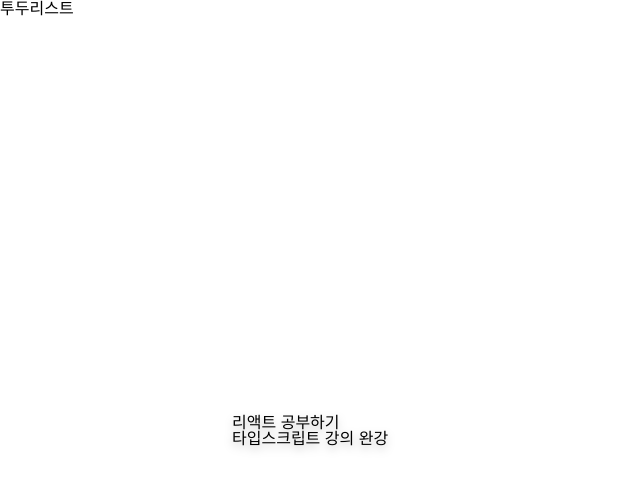
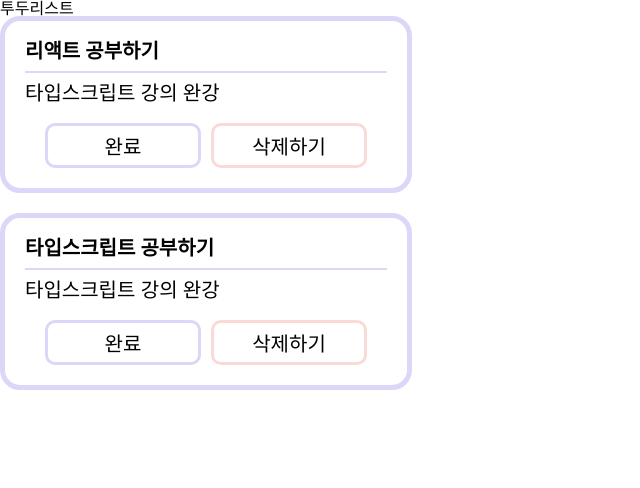
Before and after one commit to seoyeon-1206/Sparta_TypeScript_TodoApp, a React (Create React App) app: page / in a window 1280 px wide. Shown: the top 488 px of the page, without its empty margins (0-640 px from the left). Built offline with nearby package versions, Linux system fonts and the light colour scheme.

Commit message:
[style] Todos css 적용

```diff
--- a/src/App.tsx
+++ b/src/App.tsx
@@ -12,6 +12,12 @@ function App() {
       description: "타입스크립트 강의 완강",
       isDone: false,
     },
+    {
+      id: 2,
+      title: "타입스크립트 공부하기",
+      description: "타입스크립트 강의 완강",
+      isDone: false,
+    },
   ]);
   return (
     <>
--- a/src/components/Todos.tsx
+++ b/src/components/Todos.tsx
@@ -1,19 +1,24 @@
 import styled from "styled-components";
 import Todo from "../models/todo";
+import colors from "../styles/theme";
 
 const Todos: React.FC<{
   todos: Todo[];
 }> = (props) => {
   return (
     <>
-      <TodoListWrapper>
-        {props.todos.map((todo) => (
-          <div key={todo.id}>
-            <h3>{todo.title}</h3>
-            <p>{todo.description}</p>
-          </div>
-        ))}
-      </TodoListWrapper>
+      {props.todos.map((todo) => (
+        <TodoListWrapper>
+          <TodoDetail key={todo.id}>
+            <TodoTitle>{todo.title}</TodoTitle>
+            <TodoDescription>{todo.description}</TodoDescription>
+          </TodoDetail>
+          <ButtonWrapper>
+            <Button>완료</Button>
+            <Button borderColor={colors.mainPink}>삭제하기</Button>
+          </ButtonWrapper>
+        </TodoListWrapper>
+      ))}
     </>
   );
 };
@@ -21,13 +26,58 @@ const Todos: React.FC<{
 export default Todos;
 
 const TodoListWrapper = styled.div`
-  /* Group 100 */
-
-  position: absolute;
-  width: 411px;
-  height: 191px;
+  display: flex;
+  flex-direction: column;
+  justify-content: space-between;
+  padding: 20px;
+  width: 412px;
   left: 232px;
   top: 414px;
+  border-radius: 20px;
+  border: 5px solid ${colors.mainColor};
 
-  filter: drop-shadow(0px 4px 4px rgba(0, 0, 0, 0.25));
+  margin-bottom: 20px;
+  //filter: drop-shadow(0px 4px 4px rgba(0, 0, 0, 0.25));
 `;
+
+const TodoDetail = styled.div`
+  display: flex;
+  flex-direction: column;
+  & > * + * {
+    border-top: 2px solid ${colors.mainColor};
+    padding-top: 10px; /* 밑줄 위 여백 추가 */
+  }
+`;
+const TodoTitle = styled.h1`
+  display: flex;
+  font-weight: 600;
+  font-size: 20px;
+  margin-bottom: 10px;
+`;
+const TodoDescription = styled.p`
+  display: flex;
+  font-weight: 500;
+  font-size: 20px;
+  margin-bottom: 20px;
+`;
+
+const ButtonWrapper = styled.div`
+  display: flex;
+  padding: 0px 20px;
+  flex-direction: row;
+  justify-content: space-between;
+`;
+const Button = styled.button<{ borderColor?: string }>`
+  display: flex;
+  justify-content: center;
+  padding: 5px 0px;
+  width: 156px;
+  border-radius: 10px;
+  border: 3px solid ${(props) => props.borderColor || colors.mainColor};
+  outline: none;
+  background-color: inherit;
+  cursor: pointer;
+
+  font-weight: 500;
+  font-size: 20px;
+`;
```
